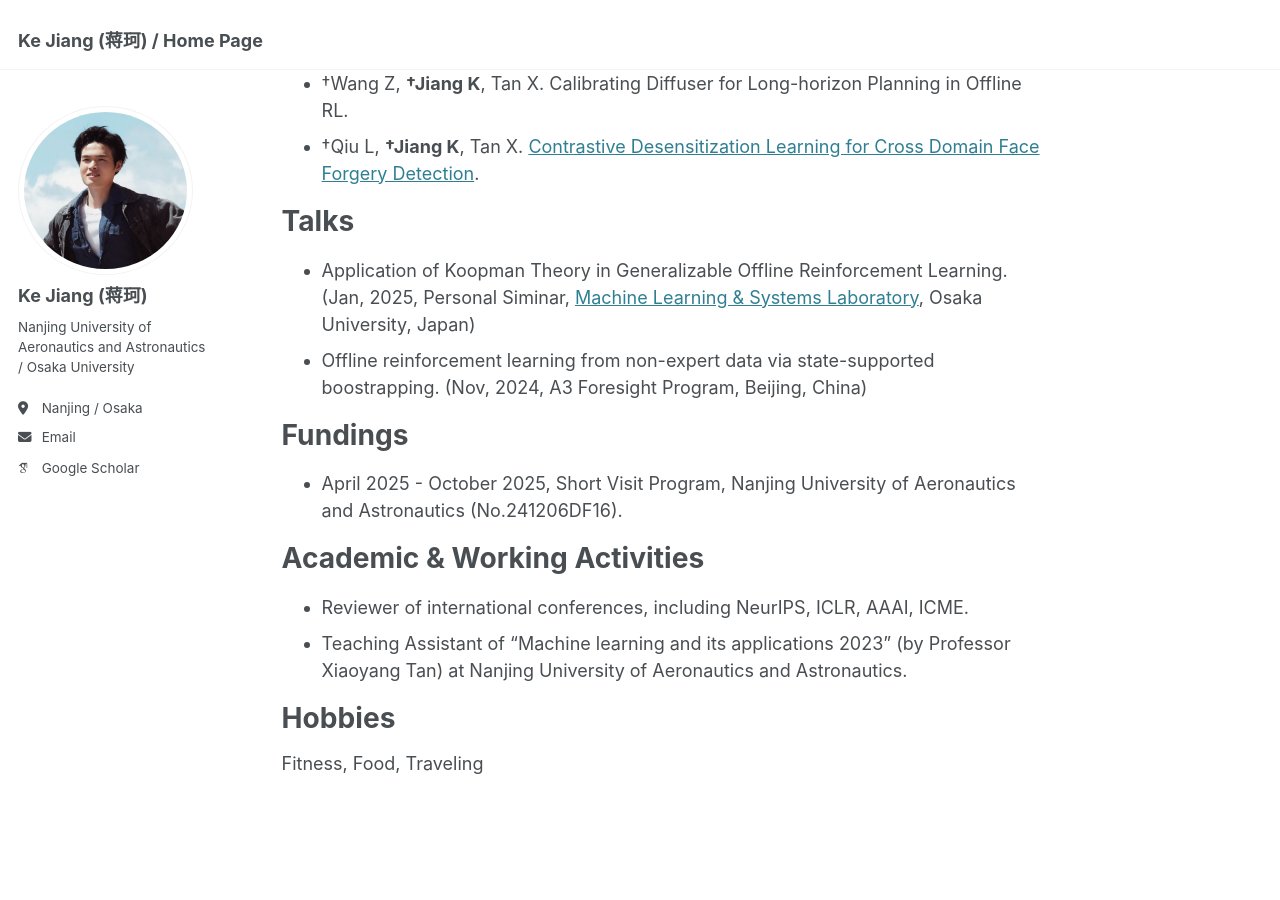
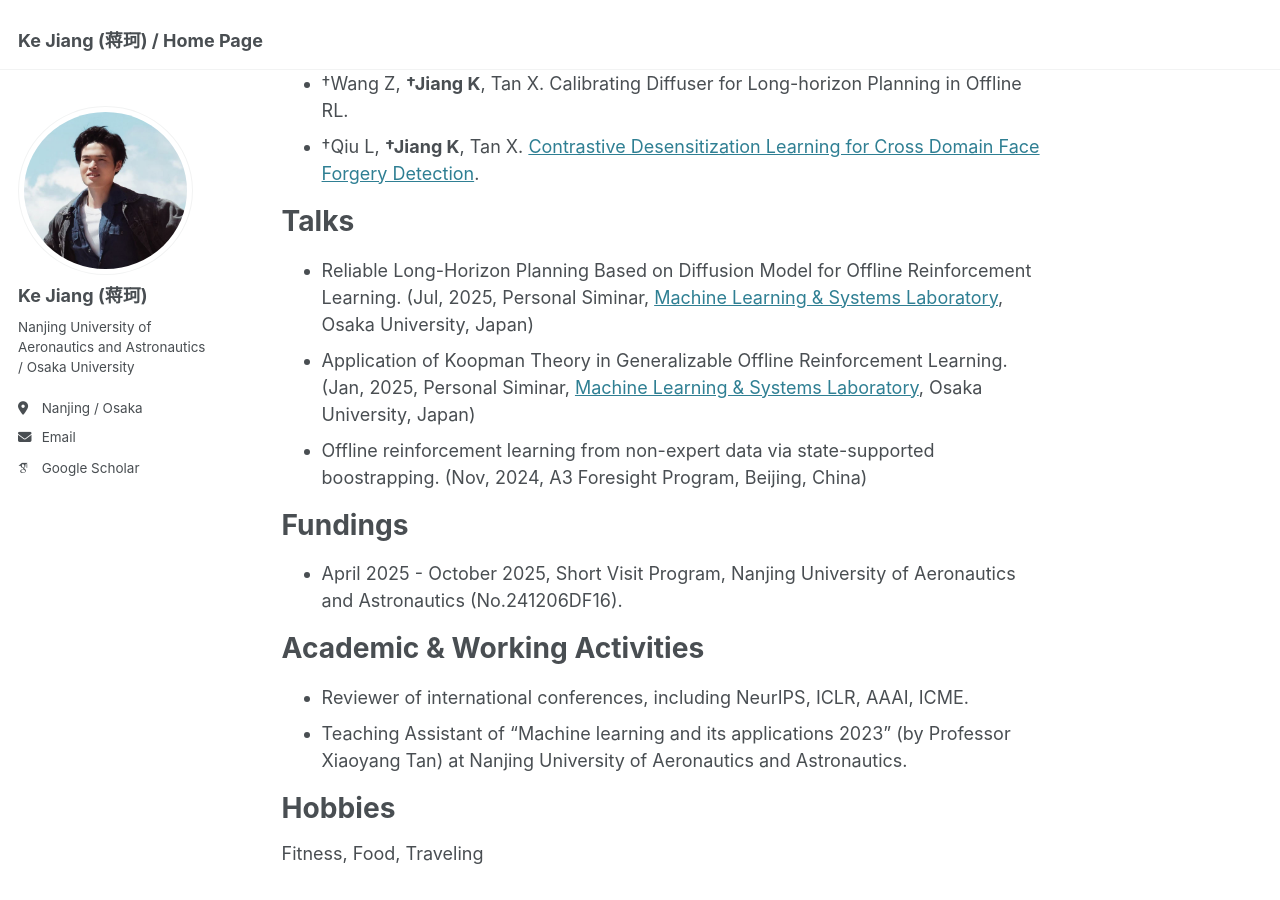
Before and after one commit to Jack10843/Jack10843.github.io, a Jekyll site: the page built from _pages/about.md, in a window 1280 px wide and 900 px high, scrolled down 1730 px. Built offline with Jekyll 4.4.1, drawn with Linux system fonts in a browser that asks for light colours; some web fonts are replaced.

Commit message:
Update about.md

```diff
--- a/_pages/about.md
+++ b/_pages/about.md
@@ -47,6 +47,7 @@ Preprints & Under Review (†:Equal Contribution)
 
 Talks
 ======
+ - Reliable Long-Horizon Planning Based on Diffusion Model for Offline Reinforcement Learning. (Jul, 2025, Personal Siminar, [Machine Learning & Systems Laboratory](https://mls.ist.osaka-u.ac.jp/en/member.html), Osaka University, Japan)
  - Application of Koopman Theory in Generalizable Offline Reinforcement Learning. (Jan, 2025, Personal Siminar, [Machine Learning & Systems Laboratory](https://mls.ist.osaka-u.ac.jp/en/member.html), Osaka University, Japan)
  - Offline reinforcement learning from non-expert data via state-supported boostrapping. (Nov, 2024, A3 Foresight Program, Beijing, China)
 
```
